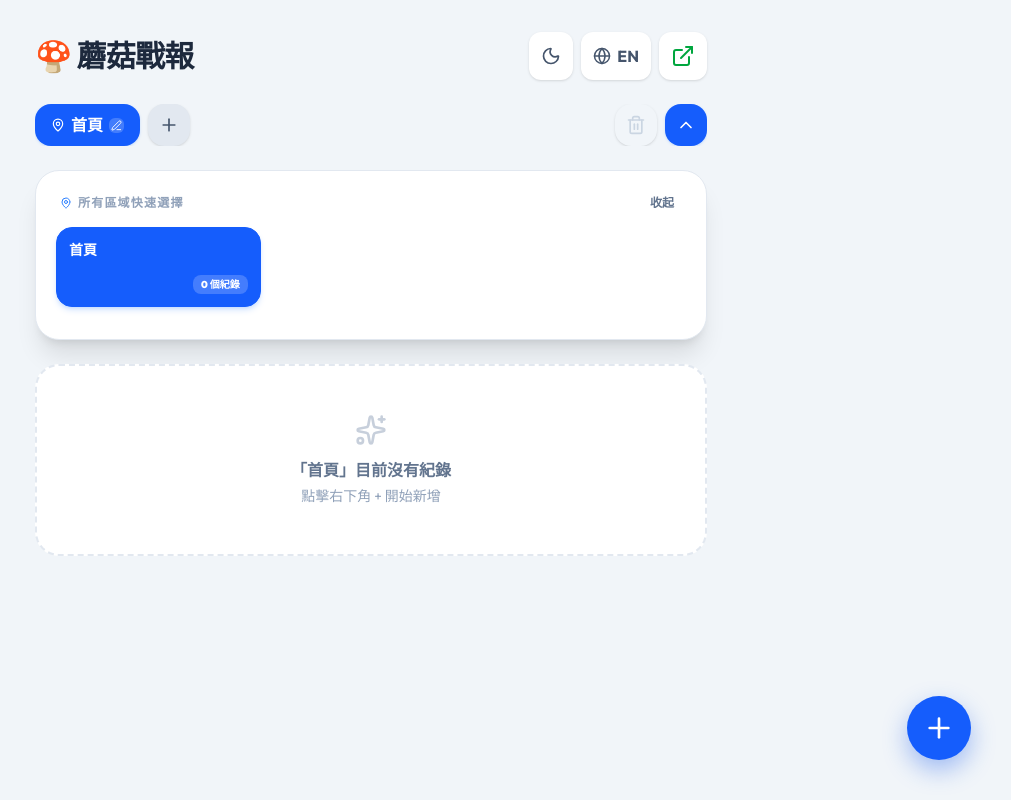
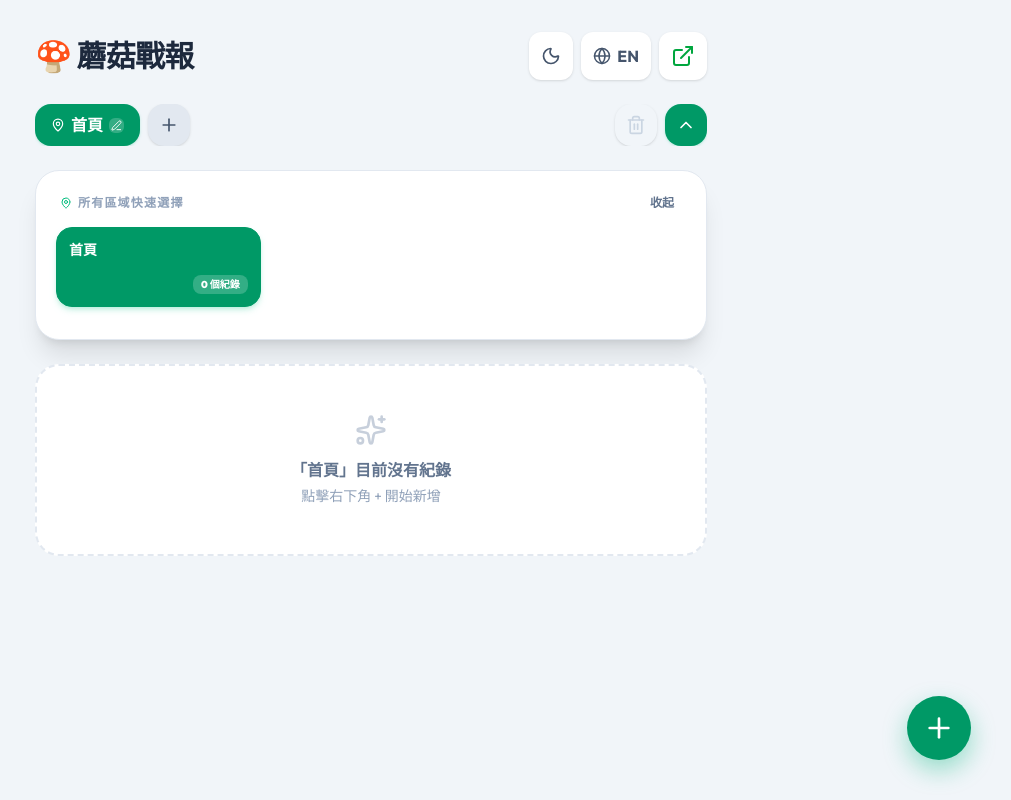
Before and after one commit to Liang515/pikmin_timer, a Next.js app: page / in a window 1280 px wide. Both pictures are taken after a click on the button 955 px from the left and 125 px from the top of the page. Shown: the whole page, without its empty margins (269-1280 px from the left). Built offline with nearby package versions, Linux system fonts and the light colour scheme.

Commit message:
feat: skin the active elements, buttons, inputs and focus highlights with the Pikmin Leaf Green palette

```diff
--- a/src/app/page.tsx
+++ b/src/app/page.tsx
@@ -169,7 +169,7 @@ function KeyboardTimePicker({ h, m, s, onChangeH, onChangeM, onChangeS, onEnter
           onChange={e => handleInputChange(e.target.value, 23, onChangeH, mRef)}
           onKeyDown={e => handleKeyDown(e)}
           placeholder="00"
-          className="w-full text-center text-2xl font-mono font-bold bg-white dark:bg-slate-800 border-2 border-slate-200 dark:border-slate-700 focus:border-blue-500 dark:focus:border-blue-500 rounded-xl py-2 outline-none text-slate-800 dark:text-slate-100 transition-colors shadow-sm focus:shadow-md"
+          className="w-full text-center text-2xl font-mono font-bold bg-white dark:bg-slate-800 border-2 border-slate-200 dark:border-slate-700 focus:border-emerald-500 dark:focus:border-emerald-500 rounded-xl py-2 outline-none text-slate-800 dark:text-slate-100 transition-colors shadow-sm focus:shadow-md"
         />
         <span className="text-[10px] font-extrabold text-slate-400 dark:text-slate-500 uppercase tracking-wider">時 (H)</span>
       </div>
@@ -186,7 +186,7 @@ function KeyboardTimePicker({ h, m, s, onChangeH, onChangeM, onChangeS, onEnter
           onChange={e => handleInputChange(e.target.value, 59, onChangeM, sRef)}
           onKeyDown={e => handleKeyDown(e, hRef)}
           placeholder="00"
-          className="w-full text-center text-2xl font-mono font-bold bg-white dark:bg-slate-800 border-2 border-slate-200 dark:border-slate-700 focus:border-blue-500 dark:focus:border-blue-500 rounded-xl py-2 outline-none text-slate-800 dark:text-slate-100 transition-colors shadow-sm focus:shadow-md"
+          className="w-full text-center text-2xl font-mono font-bold bg-white dark:bg-slate-800 border-2 border-slate-200 dark:border-slate-700 focus:border-emerald-500 dark:focus:border-emerald-500 rounded-xl py-2 outline-none text-slate-800 dark:text-slate-100 transition-colors shadow-sm focus:shadow-md"
         />
         <span className="text-[10px] font-extrabold text-slate-400 dark:text-slate-500 uppercase tracking-wider">分 (M)</span>
       </div>
@@ -203,7 +203,7 @@ function KeyboardTimePicker({ h, m, s, onChangeH, onChangeM, onChangeS, onEnter
           onChange={e => handleInputChange(e.target.value, 59, onChangeS)}
           onKeyDown={e => handleKeyDown(e, mRef)}
           placeholder="00"
-          className="w-full text-center text-2xl font-mono font-bold bg-white dark:bg-slate-800 border-2 border-slate-200 dark:border-slate-700 focus:border-blue-500 dark:focus:border-blue-500 rounded-xl py-2 outline-none text-slate-800 dark:text-slate-100 transition-colors shadow-sm focus:shadow-md"
+          className="w-full text-center text-2xl font-mono font-bold bg-white dark:bg-slate-800 border-2 border-slate-200 dark:border-slate-700 focus:border-emerald-500 dark:focus:border-emerald-500 rounded-xl py-2 outline-none text-slate-800 dark:text-slate-100 transition-colors shadow-sm focus:shadow-md"
         />
         <span className="text-[10px] font-extrabold text-slate-400 dark:text-slate-500 uppercase tracking-wider">秒 (S)</span>
       </div>
@@ -229,8 +229,8 @@ function ParticipantSlider({ value, onChange }: {
       </button>
       <div className="flex-1 flex flex-col gap-1.5">
         <div className="flex items-center justify-center">
-          <Users size={16} className="text-blue-500 dark:text-blue-400 mr-1.5" />
-          <span className="text-2xl font-extrabold text-blue-600 dark:text-blue-400 tabular-nums min-w-[2ch] text-center">{value}</span>
+          <Users size={16} className="text-emerald-500 dark:text-emerald-400 mr-1.5" />
+          <span className="text-2xl font-extrabold text-emerald-600 dark:text-emerald-400 tabular-nums min-w-[2ch] text-center">{value}</span>
         </div>
         <input
           type="range"
@@ -238,7 +238,7 @@ function ParticipantSlider({ value, onChange }: {
           max={30}
           value={value}
           onChange={e => onChange(parseInt(e.target.value))}
-          className="participant-slider w-full h-2 rounded-full appearance-none cursor-pointer bg-slate-200 dark:bg-slate-700 accent-blue-600"
+          className="participant-slider w-full h-2 rounded-full appearance-none cursor-pointer bg-slate-200 dark:bg-slate-700 accent-emerald-600"
         />
         <div className="flex justify-between text-[10px] font-bold text-slate-400 dark:text-slate-500 px-0.5">
           <span>1</span>
@@ -529,7 +529,7 @@ export default function PikminDashboard() {
               return (
                 <div
                   key={g.id}
-                  className="flex items-center bg-blue-600 text-white px-4 rounded-2xl shadow-md h-[42px] animate-in zoom-in-95 duration-150 shrink-0"
+                  className="flex items-center bg-emerald-600 text-white px-4 rounded-2xl shadow-md h-[42px] animate-in zoom-in-95 duration-150 shrink-0"
                 >
                   <input
                     type="text"
@@ -546,7 +546,7 @@ export default function PikminDashboard() {
                   <button
                     onMouseDown={(e) => e.preventDefault()}
                     onClick={() => commitRenameGroup(g.id)}
-                    className="text-white hover:text-blue-200 ml-2.5 p-1 bg-white/10 rounded-lg active:scale-90 transition-transform flex items-center justify-center shrink-0"
+                    className="text-white hover:text-emerald-200 ml-2.5 p-1 bg-white/10 rounded-lg active:scale-90 transition-transform flex items-center justify-center shrink-0"
                     title="確定"
                   >
                     <Check size={14} />
@@ -562,7 +562,7 @@ export default function PikminDashboard() {
                 onDoubleClick={() => startRenameGroup(g.id, g.name)}
                 className={`px-4 py-2 rounded-2xl whitespace-nowrap font-bold transition-all flex items-center gap-1.5 active:scale-95 shadow-sm h-[42px] relative group ${
                   isActive
-                    ? 'bg-blue-600 text-white shadow-blue-500/20'
+                    ? 'bg-emerald-600 text-white shadow-emerald-500/20'
                     : 'bg-white dark:bg-slate-800 text-slate-500 dark:text-slate-400 hover:bg-slate-50 dark:hover:bg-slate-700'
                 }`}
               >
@@ -660,7 +660,7 @@ export default function PikminDashboard() {
           onClick={() => setIsGroupsExpanded(!isGroupsExpanded)}
           className={`p-2.5 rounded-2xl shadow-sm transition-all active:scale-95 h-[42px] w-[42px] flex items-center justify-center shrink-0 ${
             isGroupsExpanded
-              ? 'bg-blue-600 text-white shadow-blue-500/20 shadow-md'
+              ? 'bg-emerald-600 text-white shadow-emerald-500/20 shadow-md'
               : 'bg-white dark:bg-slate-800 text-slate-500 dark:text-slate-400 hover:bg-slate-50 dark:hover:bg-slate-700'
           }`}
           title={t.expand}
@@ -674,7 +674,7 @@ export default function PikminDashboard() {
         <div className="max-w-2xl mx-auto mb-6 bg-white dark:bg-slate-900 border border-slate-200 dark:border-slate-800 p-4 sm:p-5 pb-6 sm:pb-8 rounded-3xl shadow-xl animate-in slide-in-from-top-2 duration-200 w-full">
           <div className="flex justify-between items-center mb-3 px-1">
             <span className="text-xs font-extrabold text-slate-400 dark:text-slate-500 uppercase tracking-widest flex items-center gap-1.5">
-              <MapPin size={12} className="text-blue-500 dark:text-blue-400" />
+              <MapPin size={12} className="text-emerald-500 dark:text-emerald-400" />
               {t.allAreas}
             </span>
             <button
@@ -697,7 +697,7 @@ export default function PikminDashboard() {
                   }}
                   className={`p-3 rounded-2xl border text-left flex flex-col justify-between transition-all active:scale-95 duration-150 h-20 ${
                     isActive
-                      ? 'bg-blue-600 border-blue-600 text-white shadow-md shadow-blue-500/20'
+                      ? 'bg-emerald-600 border-emerald-600 text-white shadow-md shadow-emerald-500/20'
                       : 'bg-slate-50 dark:bg-slate-800 hover:bg-slate-100 dark:hover:bg-slate-700 border-slate-200 dark:border-slate-700/80 shadow-sm text-slate-700 dark:text-slate-300'
                   }`}
                 >
@@ -745,7 +745,7 @@ export default function PikminDashboard() {
       {/* Floating Action Button */}
       <button
         onClick={() => setIsAdding(true)}
-        className={`fixed bottom-6 right-6 sm:bottom-10 sm:right-10 w-16 h-16 bg-blue-600 text-white rounded-full shadow-[0_10px_25px_rgba(37,99,235,0.4)] flex items-center justify-center hover:scale-105 active:scale-95 transition-all z-40 group ${editingId ? 'translate-y-24 opacity-0 pointer-events-none' : 'translate-y-0 opacity-100'}`}
+        className={`fixed bottom-6 right-6 sm:bottom-10 sm:right-10 w-16 h-16 bg-emerald-600 text-white rounded-full shadow-[0_10px_25px_rgba(16,185,129,0.4)] flex items-center justify-center hover:scale-105 active:scale-95 transition-all z-40 group ${editingId ? 'translate-y-24 opacity-0 pointer-events-none' : 'translate-y-0 opacity-100'}`}
       >
         <Plus size={32} className="group-hover:rotate-90 transition-transform duration-300" />
       </button>
@@ -757,7 +757,7 @@ export default function PikminDashboard() {
           <div className="bg-white dark:bg-slate-900 w-full max-w-md rounded-[2rem] p-5 sm:p-6 shadow-2xl relative z-10 animate-in slide-in-from-bottom-10 sm:slide-in-from-bottom-0 sm:zoom-in-95 duration-300 max-h-[90vh] overflow-y-auto border border-slate-200 dark:border-slate-800">
             <div className="flex justify-between items-center mb-4 sm:mb-6">
               <h2 className="text-xl sm:text-2xl font-extrabold text-slate-800 dark:text-slate-100 flex items-center gap-2">
-                 <Sparkles className="text-amber-500" size={24} />
+                 <Sparkles className="text-emerald-500" size={24} />
                  {t.addTo} {groups.find(g => g.id === activeGroupId)?.name}
               </h2>
               <button onClick={() => setIsAdding(false)} className="p-2 bg-slate-100 dark:bg-slate-800 rounded-full text-slate-500 dark:text-slate-400 hover:bg-slate-200 dark:hover:bg-slate-700 active:scale-95 transition-all">
@@ -768,7 +768,7 @@ export default function PikminDashboard() {
             <div className="grid gap-5">
               <div>
                  <label className="block text-sm font-bold text-slate-600 dark:text-slate-300 mb-2">{t.mushroomName}</label>
-                 <input id="quick-name" placeholder={t.mushroomNamePlaceholder} className="w-full bg-slate-50 dark:bg-slate-800 border-2 border-slate-100 dark:border-slate-700 p-4 rounded-2xl outline-none focus:border-blue-500 dark:focus:border-blue-500 transition-all text-lg font-medium placeholder:text-slate-400 dark:placeholder:text-slate-500 text-slate-800 dark:text-slate-100" />
+                 <input id="quick-name" placeholder={t.mushroomNamePlaceholder} className="w-full bg-slate-50 dark:bg-slate-800 border-2 border-slate-100 dark:border-slate-700 p-4 rounded-2xl outline-none focus:border-emerald-500 dark:focus:border-emerald-500 transition-all text-lg font-medium placeholder:text-slate-400 dark:placeholder:text-slate-500 text-slate-800 dark:text-slate-100" />
               </div>
 
               <div>
@@ -797,7 +797,7 @@ export default function PikminDashboard() {
                        }}
                        className={`px-3 py-1.5 rounded-lg text-sm font-bold whitespace-nowrap active:scale-95 transition-all ${
                          addH === p.h && addM === p.m && addS === p.s
-                           ? 'bg-blue-600 text-white shadow-md shadow-blue-500/30'
+                           ? 'bg-emerald-600 text-white shadow-md shadow-emerald-500/30'
                            : 'bg-slate-100 dark:bg-slate-800 text-slate-600 dark:text-slate-300 hover:bg-slate-200 dark:hover:bg-slate-700'
                        }`}
                      >
@@ -815,11 +815,10 @@ export default function PikminDashboard() {
                <button
                  id="start-tracking-btn"
                  onClick={handleAddSubmit}
-                 className="w-full bg-blue-600 hover:bg-blue-700 active:scale-95 text-white py-4 rounded-2xl font-bold text-lg shadow-[0_10px_20px_rgba(37,99,235,0.3)] transition-all flex items-center justify-center gap-2 mt-2 focus:outline-none focus:ring-4 focus:ring-blue-500/50"
+                 className="w-full bg-emerald-600 hover:bg-emerald-700 active:scale-95 text-white py-4 rounded-2xl font-bold text-lg shadow-[0_10px_20px_rgba(16,185,129,0.3)] transition-all flex items-center justify-center gap-2 mt-2 focus:outline-none focus:ring-4 focus:ring-emerald-500/50"
                >
                  <Plus size={24} /> {t.startTracking}
                </button>
-
             </div>
           </div>
         </div>
@@ -899,7 +898,7 @@ function MushroomItem({ m, now, lang, isEditing, setEditingId, onDelete, onUpdat
           <input
             value={editName}
             onChange={e => setEditName(e.target.value)}
-            className="border border-slate-200 dark:border-slate-700 bg-slate-50 dark:bg-slate-800 p-2 rounded-lg w-full font-bold text-slate-700 dark:text-slate-100 outline-none focus:ring-2 focus:ring-blue-500 text-sm sm:text-base placeholder:text-slate-400 dark:placeholder:text-slate-500 mb-3"
+            className="border border-slate-200 dark:border-slate-700 bg-slate-50 dark:bg-slate-800 p-2 rounded-lg w-full font-bold text-slate-700 dark:text-slate-100 outline-none focus:ring-2 focus:ring-emerald-500 text-sm sm:text-base placeholder:text-slate-400 dark:placeholder:text-slate-500 mb-3"
             placeholder={t.defaultMushroom}
           />
           <ParticipantSlider value={editP} onChange={setEditP} />
@@ -920,7 +919,7 @@ function MushroomItem({ m, now, lang, isEditing, setEditingId, onDelete, onUpdat
           <button
             id={`save-edit-btn-${m.id}`}
             onClick={handleEditSubmit}
-            className="bg-blue-600 text-white px-4 py-3 rounded-xl flex-1 font-bold flex items-center justify-center gap-2 shadow-lg shadow-blue-500/30 active:scale-95 transition-transform hover:bg-blue-700 focus:outline-none focus:ring-4 focus:ring-blue-500/50"
+            className="bg-emerald-600 text-white px-4 py-3 rounded-xl flex-1 font-bold flex items-center justify-center gap-2 shadow-lg shadow-emerald-500/30 active:scale-95 transition-transform hover:bg-emerald-700 focus:outline-none focus:ring-4 focus:ring-emerald-500/50"
           >
             <Check size={18} /> {t.saveChanges}
           </button>
```
